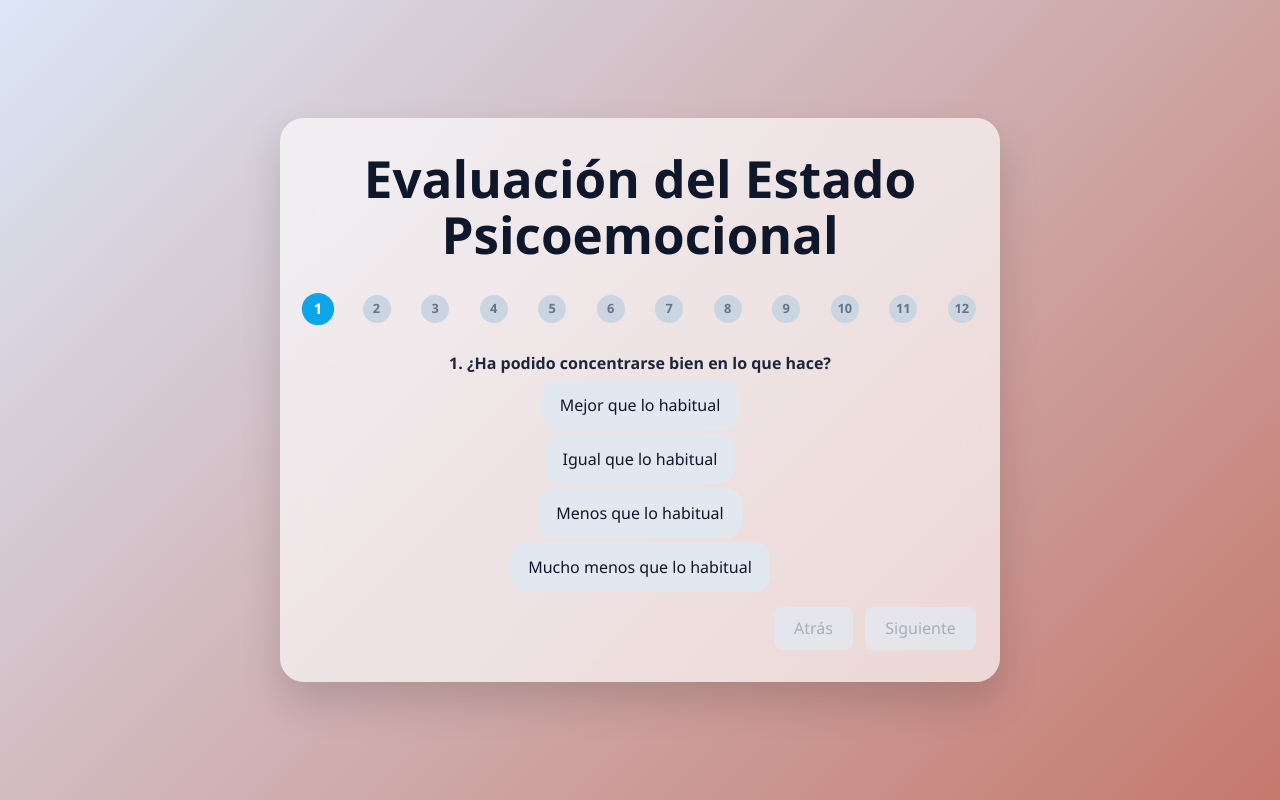
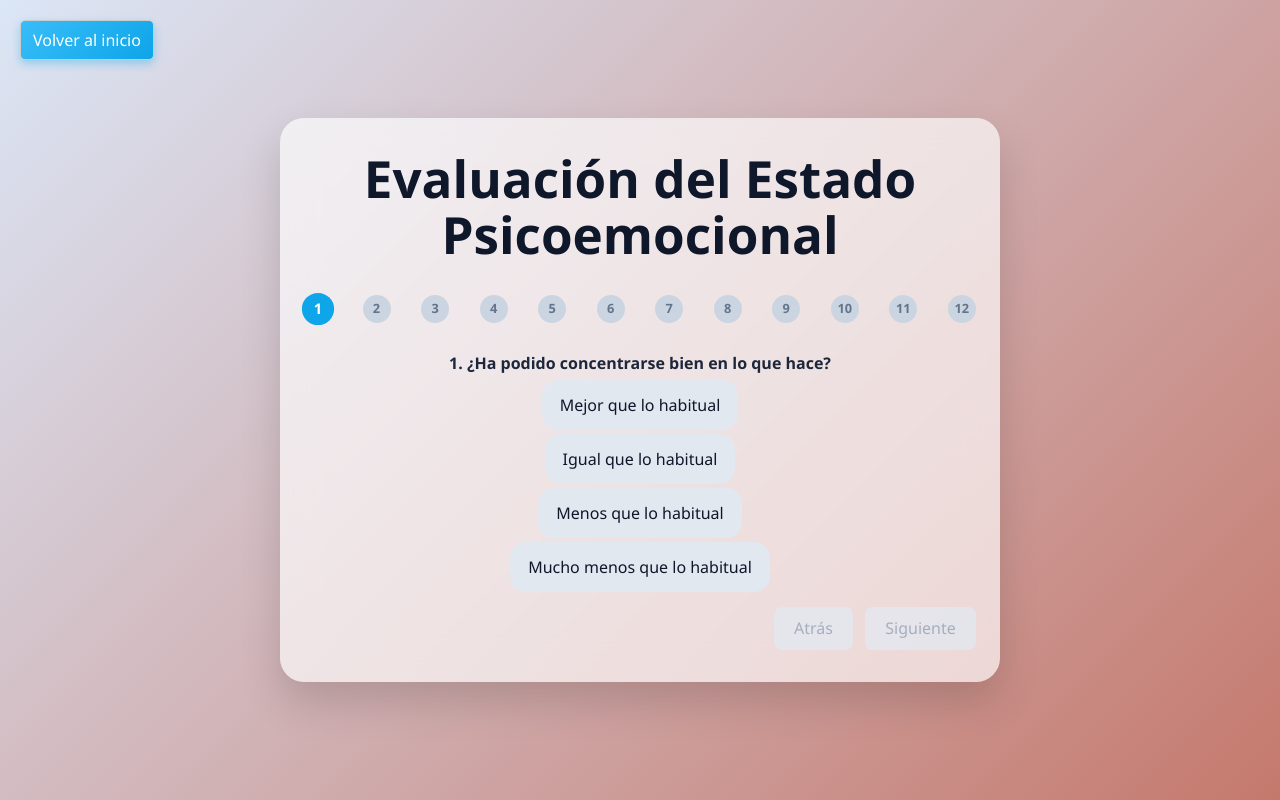
Before and after one commit to fontsignacio/sistemaExperto, a React (Vite) app: page / in a window 1280 px wide. Both pictures are taken after a click on the button "HAZ EL TEST". Built offline with nearby package versions, Linux system fonts and the light colour scheme.

Commit message:
agregando dos botones: Volver al inicio y reintentar test

```diff
--- a/src/components/ResultPanel.jsx
+++ b/src/components/ResultPanel.jsx
@@ -4,25 +4,10 @@ export default function ResultPanel({
   estadoEmocional,
   nivelFatiga,
   riesgoBurnout,
-  onRestart, // <- agregado
+
 }) {
   return (
     <div id="resultado" style={{ display: 'block', position: 'relative' }}>
-      <button
-        onClick={onRestart}
-        style={{
-          position: 'absolute',
-          top: '20px',
-          left: '20px',
-          padding: '8px 12px',
-          backgroundColor: '#f0f0f0',
-          border: '1px solid #ccc',
-          borderRadius: '5px',
-          cursor: 'pointer',
-        }}
-      >
-        Volver al inicio
-      </button>
 
       <h2>Resultados</h2>
 
--- a/src/components/Wizard.jsx
+++ b/src/components/Wizard.jsx
@@ -1,8 +1,7 @@
 import { useState } from 'react';
 import { AnimatePresence } from 'framer-motion';
-
 import ProgressBar from './ProgressBar';
-import Step        from './Step';
+import Step from './Step';
 import ResultPanel from './ResultPanel';
 
 import questions from '../data/questions.json';
@@ -13,9 +12,9 @@ export default function Wizard() {
   const total = questions.length;
 
   /* estado UI */
-  const [step, setStep]     = useState(0);
+  const [step, setStep] = useState(0);
   const [answers, setAnswers] = useState({});
-  const [result, setResult]   = useState(null);
+  const [result, setResult] = useState(null);
 
   /* sistema experto */
   const { fb, engine } = useExpertSystem();
@@ -33,19 +32,39 @@ export default function Wizard() {
     setResult(engine.run());
   };
 
- // **Nuevo handler**: reinicia el wizard
   const restart = () => {
     setStep(0);
     setAnswers({});
     setResult(null);
-   fb.clearAll?.();    // si tu hook expone un método para limpiar hechos
+    fb.clearAll?.();
   };
 
   const currentQuestion = questions[step];
-  const answered        = Boolean(answers[currentQuestion.name]);
+  const answered = Boolean(answers[currentQuestion.name]);
 
   /* render */
   return (
+  <>
+    {/* Botón flotante fuera del contenedor */}
+    <button
+      onClick={() => (window.location.href = '/')}
+      style={{
+        position: 'fixed',
+        top: '20px',
+        left: '20px',
+        zIndex: 1000,
+        padding: '8px 12px',
+        backgroundColor: result ? '#dbeafe' : '#f0f0f0',
+        border: '1px solid',
+        borderColor: result ? '#60a5fa' : '#ccc',
+        borderRadius: '5px',
+        cursor: 'pointer'
+      }}
+    >
+      Volver al inicio
+    </button>
+
+    {/* Contenido principal dentro de la tarjeta */}
     <div className="container">
       <h1>Evaluación del Estado Psicoemocional</h1>
 
@@ -75,20 +94,24 @@ export default function Wizard() {
               Siguiente
             </button>
           ) : (
+            result ? (
+    /* Ya hay resultado → botón para reiniciar todo el test */
+    <button type="button" onClick={restart}>
+      Reintentar test
+    </button>
+  ) : (
+    /* Aún sin resultado → botón para evaluar */
     <button type="submit" disabled={!answered}>
       Evaluar
     </button>
+  )
           )}
         </nav>
       </form>
 
+      {result && <ResultPanel {...result} />}
+    </div>
+  </>
+);
 
-     {result && (
-       <ResultPanel
-         {...result}
-         onRestart={restart}    // le pasamos la función de reinicio
-       />
-     )}
-    </div>
-  );
 }
```
Lines whose indentation alone changed are shown as unchanged.
